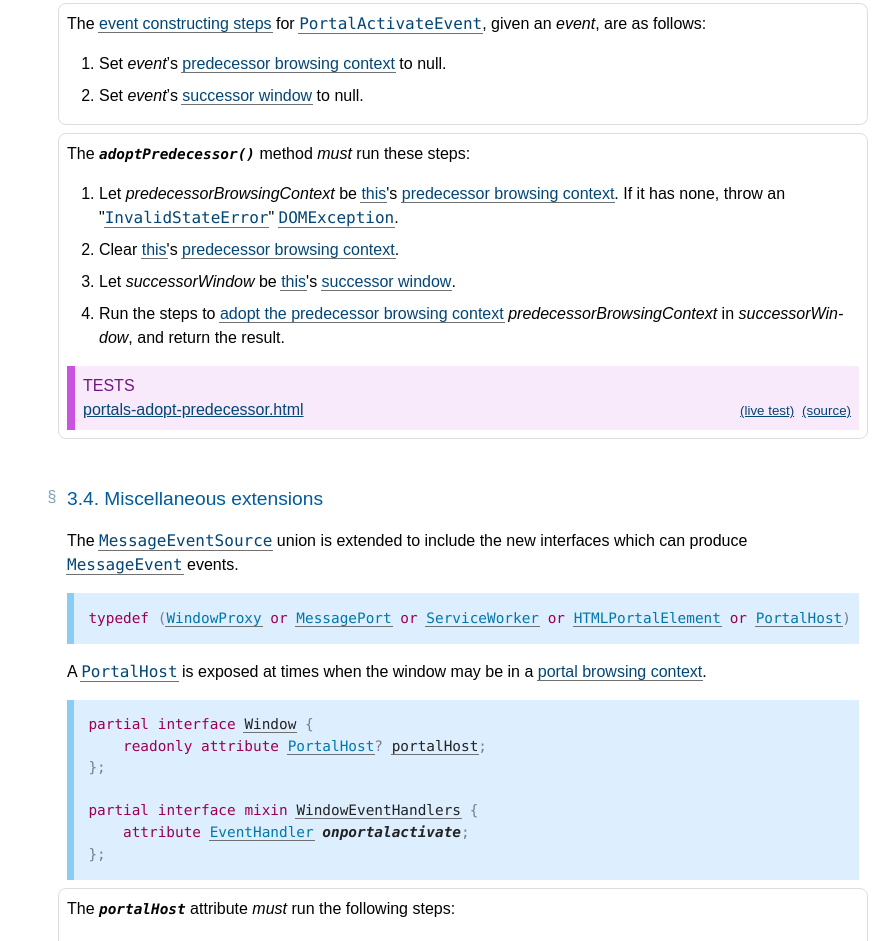
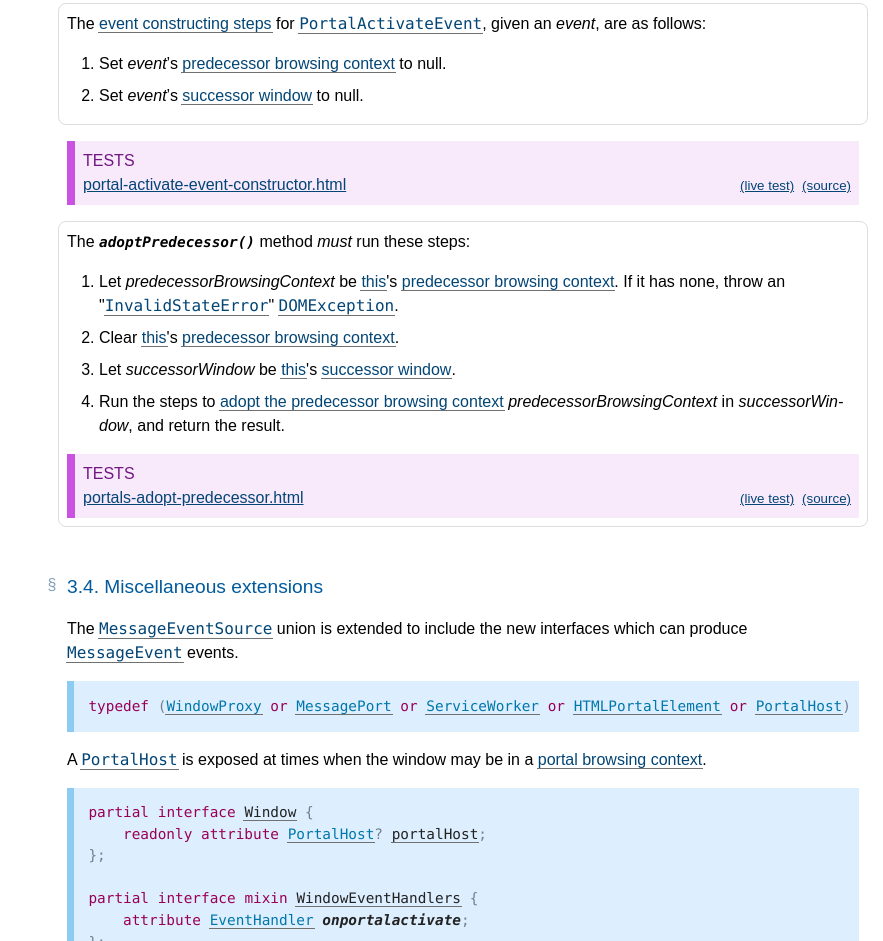
Before and after one commit to WICG/portals, a plain HTML site: page index.html in a window 1280 px wide. Shown: the part 10723-11664 px from the top of the page, without its empty margins (397-1280 px from the left). Drawn offline with Linux system fonts and the light colour scheme.

Commit message:
Deploy to GitHub Pages: b812bd64922c2effb13946386e08a7c76e80961a

```diff
--- a/index.html
+++ b/index.html
@@ -1214,7 +1214,7 @@ Possible extra rowspan handling
 </style>
   <meta content="Bikeshed version 4d208866a95a1121fceca549a36bfb09c5bf1705" name="generator">
   <link href="https://wicg.github.io/portals/" rel="canonical">
-  <meta content="373acb49693f2b96fe9c5f6d8839ecc45aa5991a" name="document-revision">
+  <meta content="b812bd64922c2effb13946386e08a7c76e80961a" name="document-revision">
 <style>/* style-md-lists */
 
 /* This is a weird hack for me not yet following the commonmark spec
@@ -2029,6 +2029,9 @@ to this message being sent; in such cases, messages may not be delivered.</p>
        <p>Set <var>event</var>’s <a data-link-type="dfn" href="#portalactivateevent-successor-window" id="ref-for-portalactivateevent-successor-window①">successor window</a> to null.</p>
      </ol>
     </section>
+    <ul class="wpt-tests-block">
+     <li class="wpt-test"><a href="https://wpt.fyi/results/portals/portal-activate-event-constructor.html">portal-activate-event-constructor.html</a> <a href="http://web-platform-tests.live/portals/portal-activate-event-constructor.html" title="portals/portal-activate-event-constructor.html"><small>(live test)</small></a> <a href="https://github.com/web-platform-tests/wpt/blob/master/portals/portal-activate-event-constructor.html"><small>(source)</small></a>
+    </ul>
     <section class="algorithm" data-algorithm="portalactivateevent-adoptpredecessor">
       The <dfn class="dfn-paneled idl-code" data-dfn-for="PortalActivateEvent" data-dfn-type="method" data-export id="dom-portalactivateevent-adoptpredecessor"><code>adoptPredecessor()</code></dfn> method <em>must</em> run these steps:
      <ol>
```
